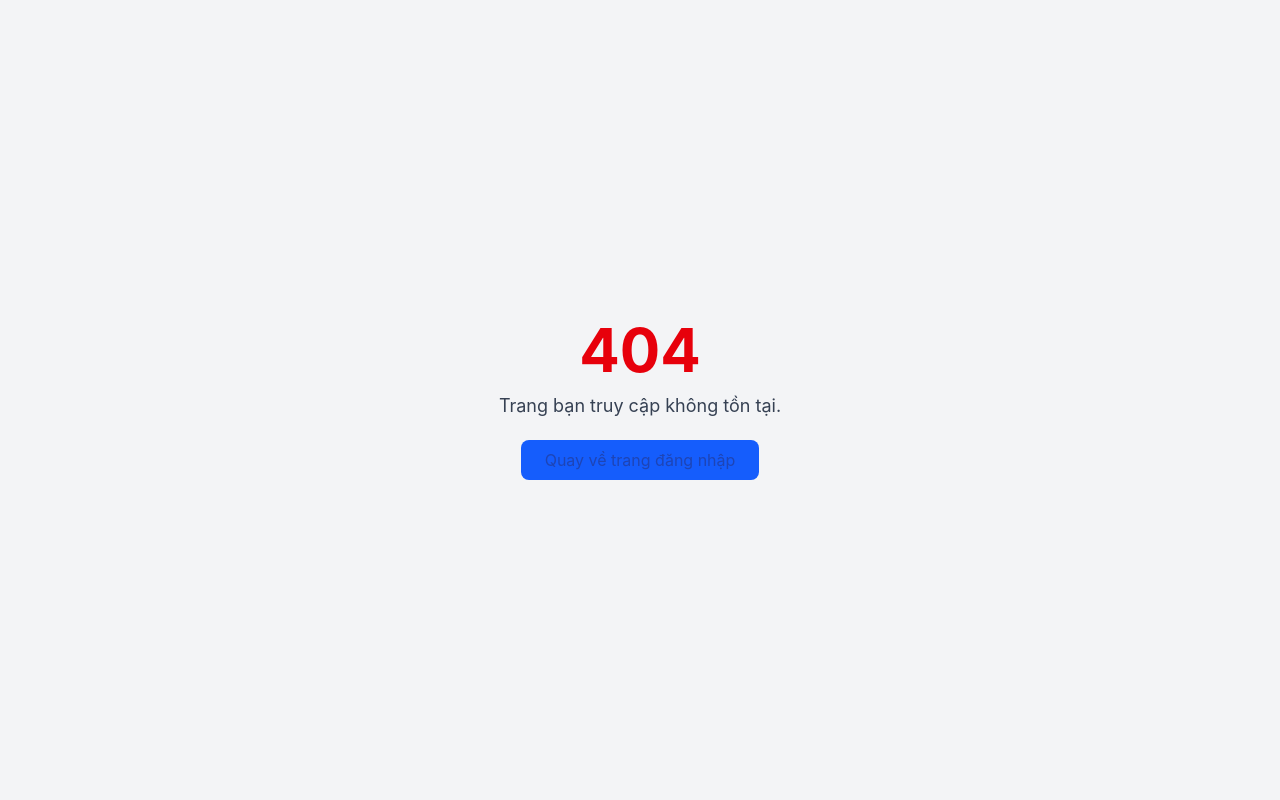
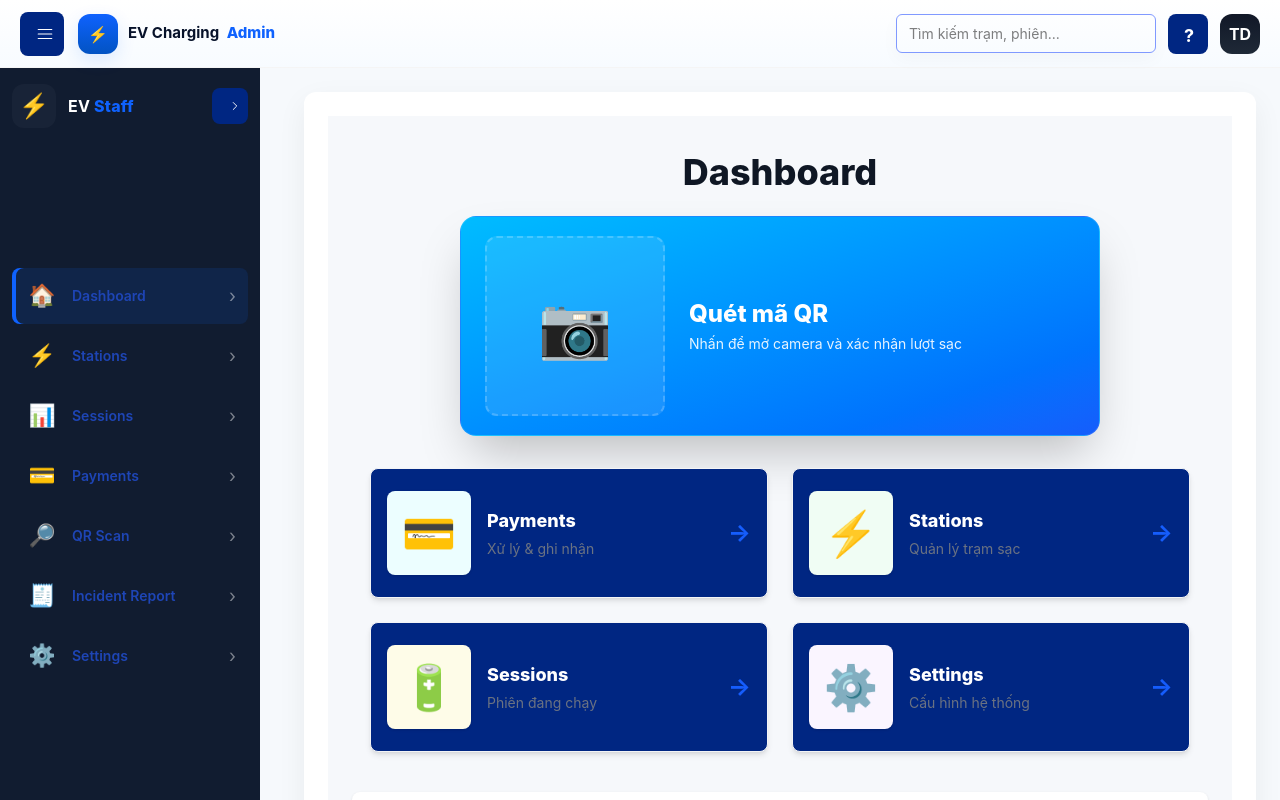
Before and after one commit to Victor-201/ev-charging-station-management-system, a React app in the folder frontend/web/ev-charging-portal/: page /staff/dashboard in a window 1280 px wide. Before the commit this address had no page. Shown: the top 800 px of the page. Built offline with nearby package versions, Linux system fonts and the light colour scheme; the HTML template or start-up script is replaced by a standard one.

Commit message:
update routerapp

```diff
--- a/frontend/web/ev-charging-portal/src/routes/AppRouter.jsx
+++ b/frontend/web/ev-charging-portal/src/routes/AppRouter.jsx
@@ -1,5 +1,6 @@
 import { Routes, Route, Navigate } from "react-router-dom";
-import PrivateRoute from "@/routes/PrivateRoute";
+// ❌ Tạm bỏ PrivateRoute khi test UI
+// import PrivateRoute from "@/routes/PrivateRoute";
 
 import AdminLayout from "@/layouts/AdminLayout";
 import StaffLayout from "@/layouts/StaffLayout";
@@ -8,26 +9,40 @@ import AuthLayout from "@/layouts/AuthLayout";
 import Login from "@/pages/auth/Login";
 import Register from "@/pages/auth/Register";
 import ForgotPassword from "@/pages/auth/ForgotPassword";
+
 import DashboardAdmin from "@/pages/admin/Dashboard";
 import DashboardStaff from "@/pages/staff/Dashboard";
+import Payments from "@/pages/staff/PaymentPage";
+import Stations from "@/pages/staff/StationStatus";
+import Sessions from "@/pages/staff/session";
+import Settings from "@/pages/staff/Settings";
+import ScanPage from "@/pages/staff/ScanPage";
+import IncidentReport from "@/pages/staff/IncidentReport";
+
 import NotFound from "@/pages/error/NotFound";
 import Forbidden from "@/pages/error/Forbidden";
 
 import { ROUTERS } from "@/utils/constants";
 
 const routeConfig = [
-  // Public routes
+  // 🔓 Public routes
   { path: ROUTERS.PUBLIC.LOGIN, element: Login, layout: AuthLayout },
   { path: ROUTERS.PUBLIC.REGISTER, element: Register, layout: AuthLayout },
   { path: ROUTERS.PUBLIC.FORGOT_PASSWORD, element: ForgotPassword, layout: AuthLayout },
 
-  // Staff routes
-  { path: ROUTERS.STAFF.HOME, element: DashboardStaff, layout: StaffLayout, roles: ["staff", "admin"] },
+  // 👨‍💼 Staff routes (bỏ roles để vào thẳng link)
+  { path: ROUTERS.STAFF.DASHBOARD, element: DashboardStaff, layout: StaffLayout },
+  { path: ROUTERS.STAFF.PAYMENTS, element: Payments, layout: StaffLayout },
+  { path: ROUTERS.STAFF.STATIONS, element: Stations, layout: StaffLayout },
+  { path: ROUTERS.STAFF.SESSIONS, element: Sessions, layout: StaffLayout },
+  { path: ROUTERS.STAFF.SETTINGS, element: Settings, layout: StaffLayout },
+  { path: ROUTERS.STAFF.SCAN, element: ScanPage, layout: StaffLayout },
+  { path: ROUTERS.STAFF.INCIDENT_REPORT, element: IncidentReport, layout: StaffLayout },
 
-  // Admin routes
-  { path: ROUTERS.ADMIN.DASHBOARD, element: DashboardAdmin, layout: AdminLayout, roles: ["admin"] },
+  // 👑 Admin routes
+  { path: ROUTERS.ADMIN.DASHBOARD, element: DashboardAdmin, layout: AdminLayout },
 
-  // Error pages
+  // 🚫 Error pages
   { path: ROUTERS.PRIVATE.FORBIDDEN, element: Forbidden },
   { path: ROUTERS.PUBLIC.NOT_FOUND, element: NotFound },
 ];
@@ -36,21 +51,25 @@ const AppRouter = () => {
   return (
     <Routes>
       {routeConfig.map((route) => {
+        // Nếu có layout, bọc layout → component
         const Content = route.layout
-          ? () => <route.layout><route.element /></route.layout>
+          ? () => (
+              <route.layout>
+                <route.element />
+              </route.layout>
+            )
           : route.element;
 
-        const element = route.roles
-          ? <PrivateRoute roles={route.roles}><Content /></PrivateRoute>
-          : <Content />;
+        // 🚀 Không còn kiểm tra roles, vào thẳng luôn
+        const element = <Content />;
 
         return <Route key={route.path} path={route.path} element={element} />;
       })}
 
-      {/* Redirect root to login */}
-      <Route path="/" element={<Navigate to={ROUTERS.PUBLIC.LOGIN} replace />} />
+      {/* Redirect root → /staff/dashboard */}
+      <Route path="/" element={<Navigate to={ROUTERS.STAFF.DASHBOARD} replace />} />
 
-      {/* Catch-all */}
+      {/* Catch-all 404 */}
       <Route path="*" element={<NotFound />} />
     </Routes>
   );
```
